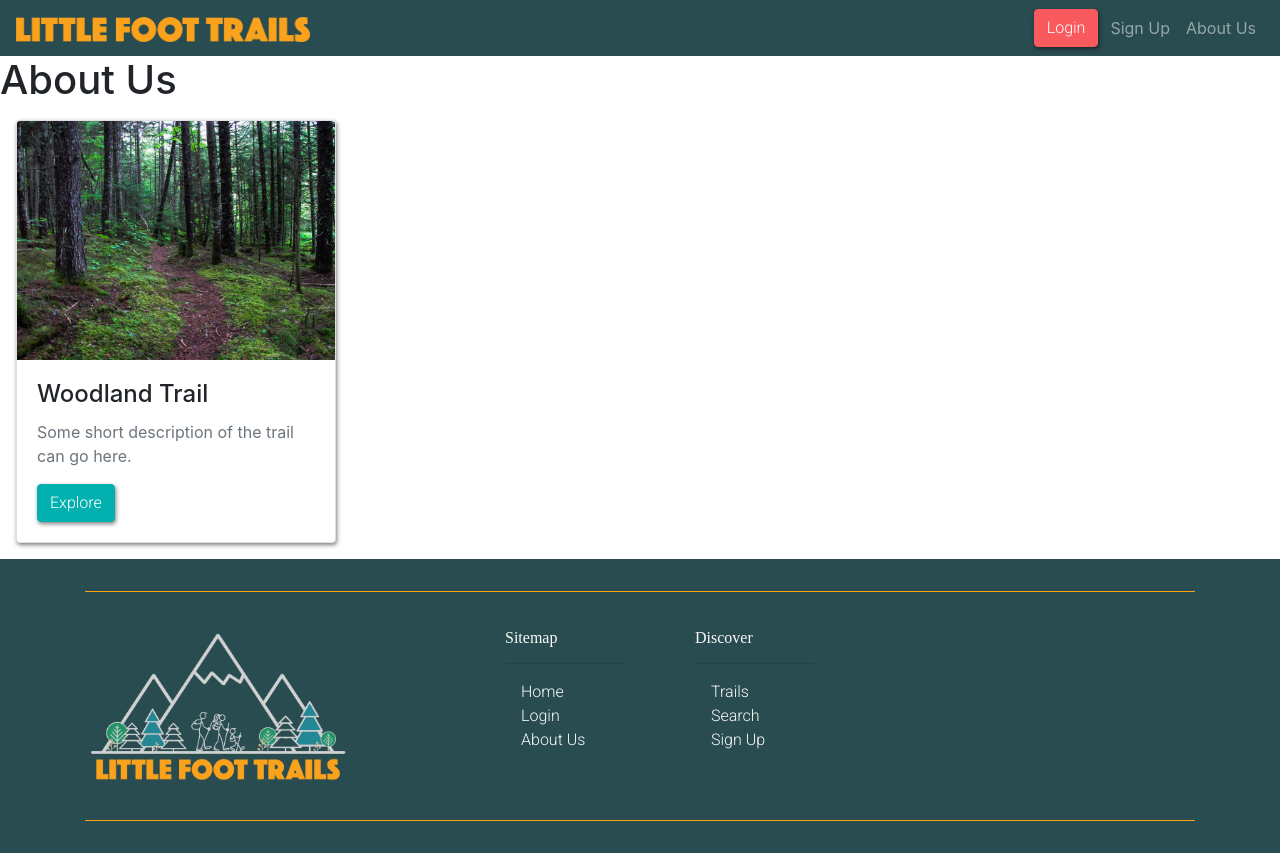
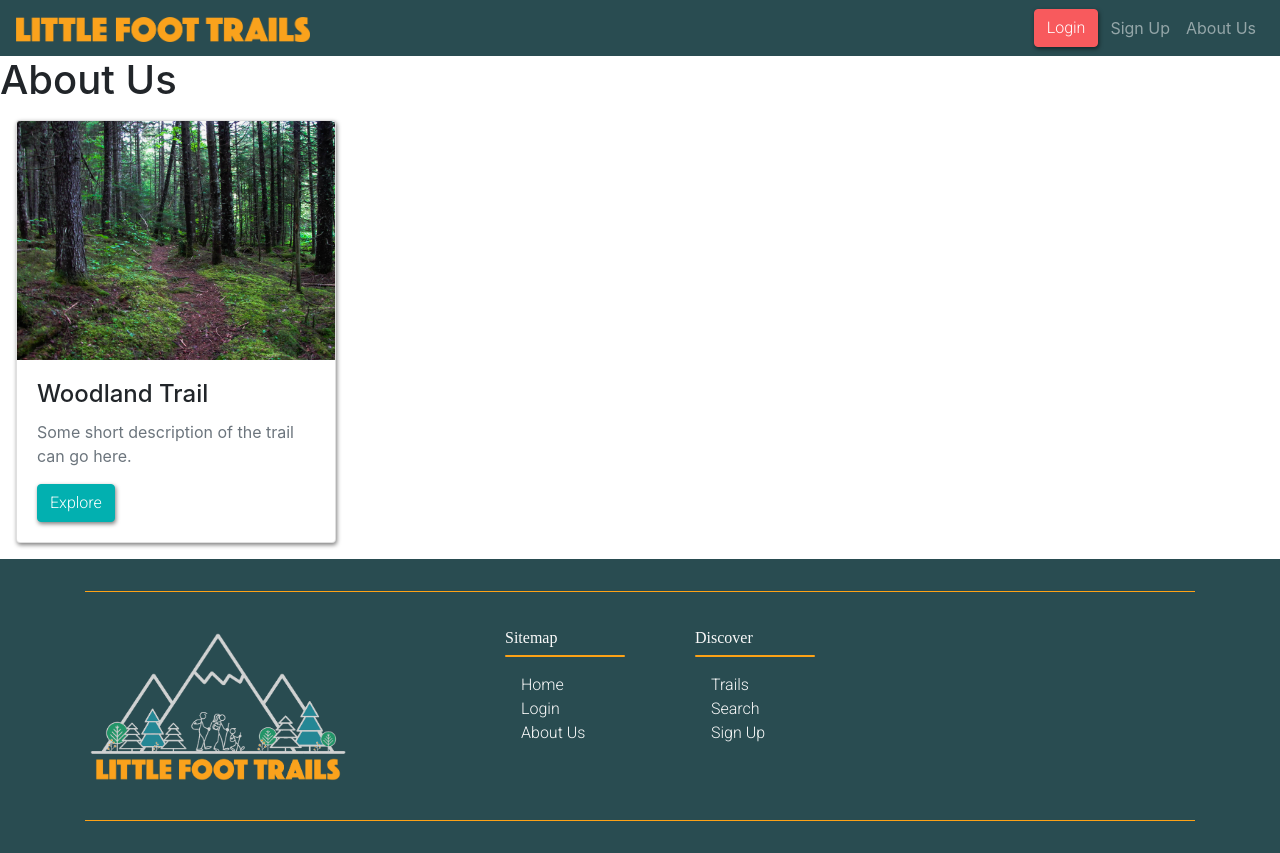
Before and after one commit to jbathel/little-foot-trails, a React (Create React App) app: page /about in a window 1280 px wide. Built offline with nearby package versions, Linux system fonts and the light colour scheme; a web font is replaced by a local one.

Commit message:
Added links to footer

```diff
--- a/src/App.css
+++ b/src/App.css
@@ -112,12 +112,13 @@ body {
     border-top: 1px solid #FDA216;
   }
 
-  /* hr {
-    margin-top: 2rem;
+  .hr-primary {
+    border-top: 2px solid #FDA216;
+    border-radius: 5px;
+    margin-top: 0rem;
     margin-bottom: 1rem;
-    border: 0;
-    border-top: 1px solid #FDA216;
-  } */
+    /* border-top: 1px solid #FDA216; */
+  }
 
   .footer .list-group-item {
     background-color: #294C51;
--- a/src/App.js
+++ b/src/App.js
@@ -14,9 +14,11 @@ function App() {
     <Router>
       <div>
         <Navbar />
-        <Route path="/" exact component={Masthead} />
-        <Route path="/favorites" component={Favorites} />
-        <Route path="/about" component={AboutUs} />
+        <Switch>
+          <Route path="/" exact component={Masthead} />
+          <Route path="/favorites" component={Favorites} />
+          <Route path="/about" component={AboutUs} />
+        </Switch>
         <Cards />
         <Footer />
       </div>
--- a/src/components/Footer.js
+++ b/src/components/Footer.js
@@ -1,5 +1,6 @@
 import React from "react";
 import logoComp from "../images/LogoComp.png";
+import { Link } from "react-router-dom";
 
 export const Footer = () => {
   return (
@@ -21,22 +22,33 @@ export const Footer = () => {
               <h6 className="fa fa-sitemap" aria-hidden="true">
                 Sitemap
               </h6>
-              <hr />
+              <hr className="hr-primary" />
+              <Link to="/">
                 <li className="list-group-item">Home</li>
+              </Link>
+              <Link to="#">
                 <li className="list-group-item">Login</li>
+              </Link>
+              <Link to="/about">
                 <li className="list-group-item">About Us</li>
+              </Link>
             </ul>
           </div>
           <div className="col-2 mt-1">
             <ul>
               <h6 className="fa fa-sitemap" aria-hidden="true">
                 Discover
-                {/* <hr /> */}
               </h6>
-              <hr />
+              <hr className="hr-primary" />
+              <Link>
                 <li className="list-group-item">Trails</li>
+              </Link>
+              <Link>
                 <li className="list-group-item">Search</li>
+              </Link>
+              <Link>
                 <li className="list-group-item">Sign Up</li>
+              </Link>
             </ul>
           </div>
           <div className="form-group col-12">
```
Lines whose indentation alone changed are shown as unchanged.
